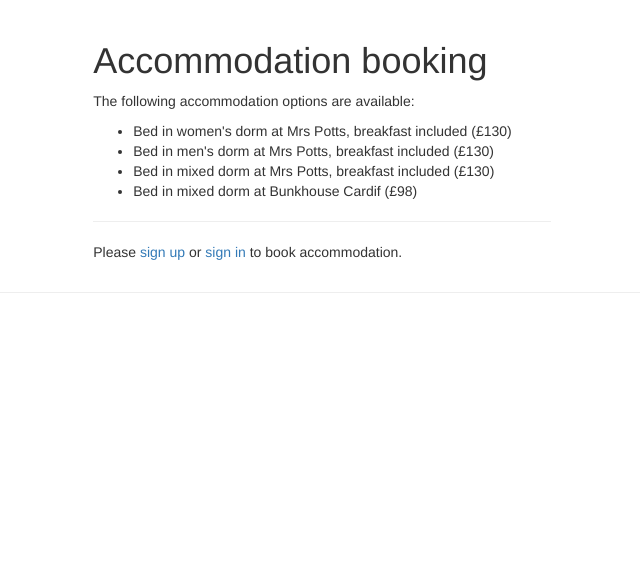
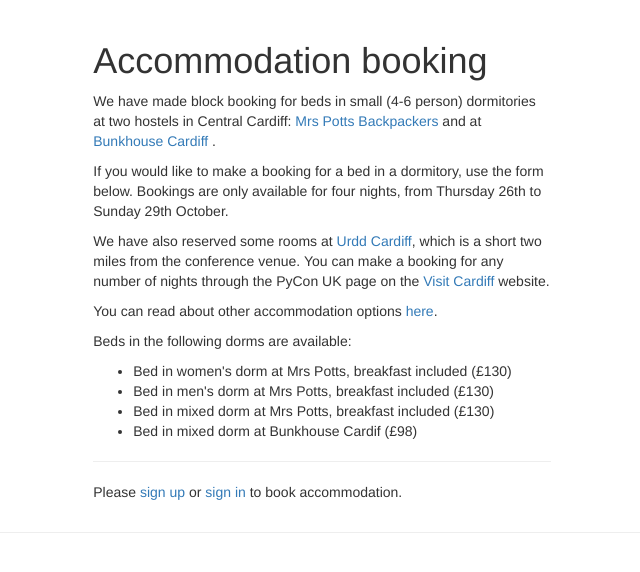
Before and after one commit to PyconUK/ironcage, a Django app: page /accommodation/bookings/new/ in a window 1280 px wide. Shown: the part 51-623 px from the top of the page, without its empty margins (318-958 px from the left). Run offline with Django 3.2, Linux system fonts and the light colour scheme; data that the repository does not hold is empty; some libraries are stand-ins or nearby versions.

Commit message:
Update information on booking page

```diff
--- a/accommodation/templates/accommodation/new_booking.html
+++ b/accommodation/templates/accommodation/new_booking.html
@@ -7,8 +7,16 @@
   <div class="col-md-6 col-md-offset-3">
     <h1>Accommodation booking</h1>
 
+    <p>We have made block booking for beds in small (4-6 person) dormitories at two hostels in Central Cardiff: <a href="http://www.mrspottsbackpackers.co.uk/">Mrs Potts Backpackers</a> and at <a href="http://www.bunkhousecardiff.co.uk/">Bunkhouse Cardiff</a> .</p>
+
+    <p>If you would like to make a booking for a bed in a dormitory, use the form below.  Bookings are only available for four nights, from Thursday 26th to Sunday 29th October.</p>
+
+    <p>We have also reserved some rooms at <a href="http://www.urdd.cymru/en/residential-centres/cardiff/">Urdd Cardiff</a>, which is a short two miles from the conference venue.  You can make a booking for any number of nights through the PyCon UK page on the <a href="https://aws.passkey.com/go/Pyconuk17">Visit Cardiff</a> website.</p>
+
+    <p>You can read about other accommodation options <a href="http://2017.pyconuk.org/accommodation/">here</a>.</p>
+
     {% if rooms %}
-    <p>The following accommodation options are available:</p>
+    <p>Beds in the following dorms are available:</p>
     <ul>
       {% for room in rooms %}
       <li>{{ room.description }} (£{{ room.cost_incl_vat }})</li>
```
Also changed, not shown: accommodation/tests/test_views.py (+3 -3 lines).
